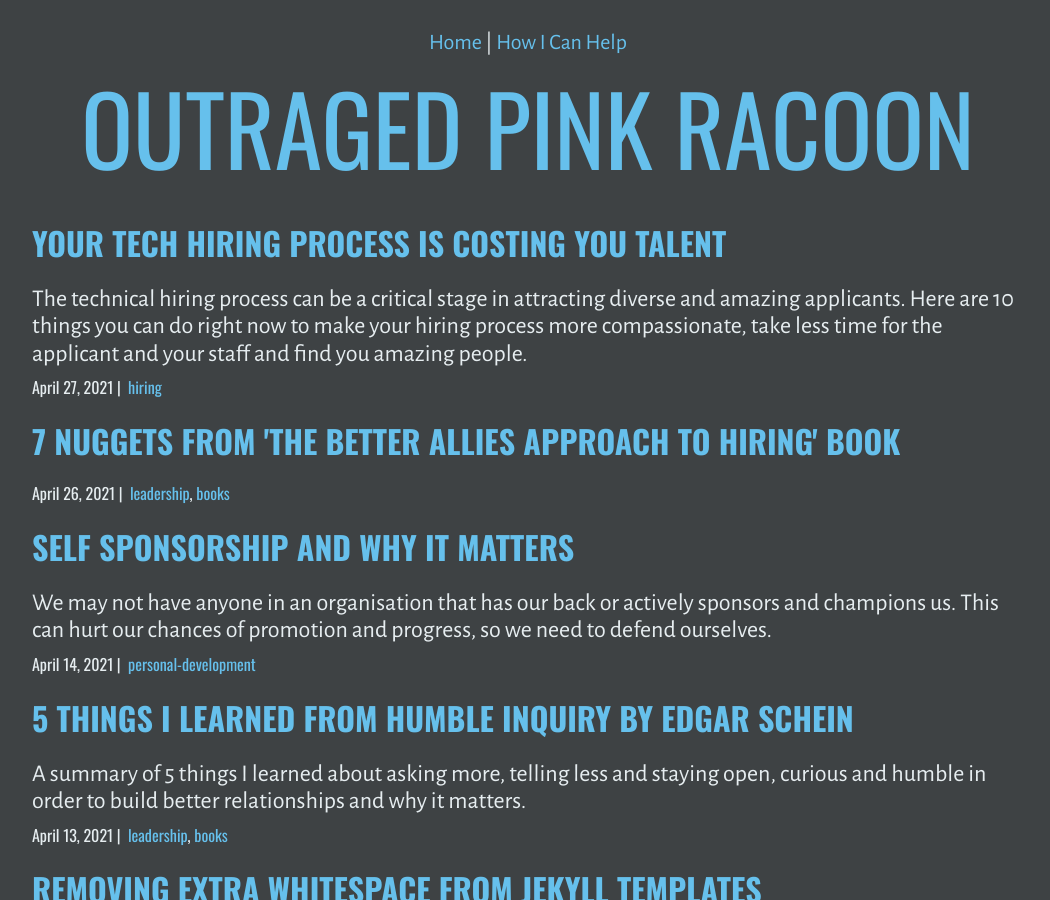
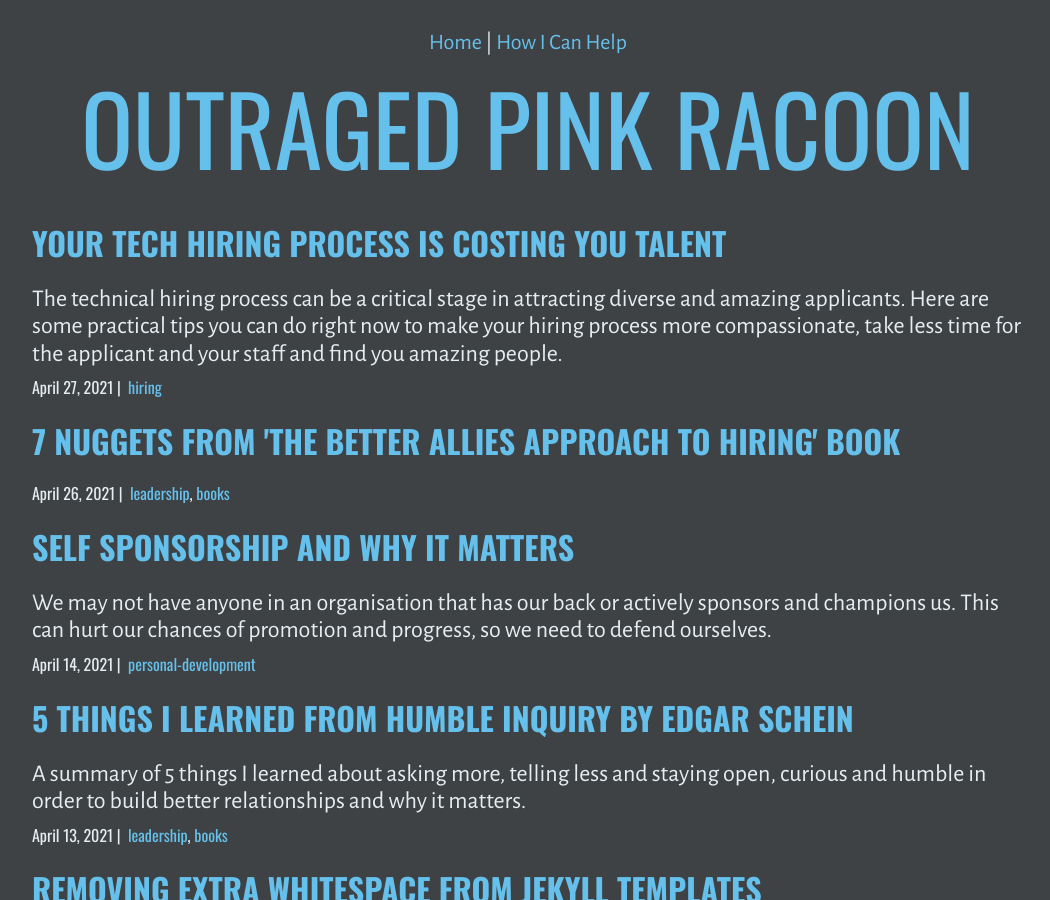
Before and after one commit to outragedpinkracoon/outragedpinkracoon.github.io, a Jekyll site: the page built from index.html, in a window 1280 px wide and 900 px high. Shown: the whole window, without its empty margins (112-1162 px from the left). Built offline with Jekyll 4.4.1, drawn with Linux system fonts in a browser that asks for light colours.

Commit message:
Updates metadata

```diff
--- a/_posts/2021-04-27-your-tech-test-is-costing-you-talent.md
+++ b/_posts/2021-04-27-your-tech-test-is-costing-you-talent.md
@@ -1,6 +1,6 @@
 ---
 title: Your Tech Hiring Process Is Costing You Talent
-description: The technical hiring process can be a critical stage in attracting diverse and amazing applicants. Here are 10 things you can do right now to make your hiring process more compassionate, take less time for the applicant and your staff and find you amazing people.
+description: The technical hiring process can be a critical stage in attracting diverse and amazing applicants. Here are some practical tips you can do right now to make your hiring process more compassionate, take less time for the applicant and your staff and find you amazing people.
 layout: post
 categories: [hiring]
 ---
```
